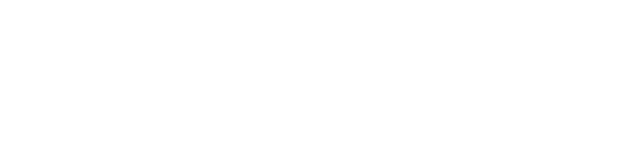
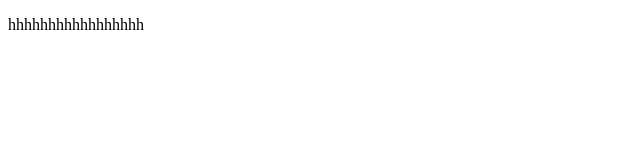
Before and after one commit to guohui1001/text, a plain HTML site: page index.html in a window 1280 px wide. Shown: the whole page, without its empty margins (0-640 px from the left). Drawn offline with Linux system fonts and the light colour scheme.

Commit message:
添加p标签

```diff
--- a/index.html
+++ b/index.html
@@ -7,6 +7,6 @@
     <title>Document</title>
 </head>
 <body>
-
+    <p>hhhhhhhhhhhhhhhhh</p>
 </body>
 </html>
```
